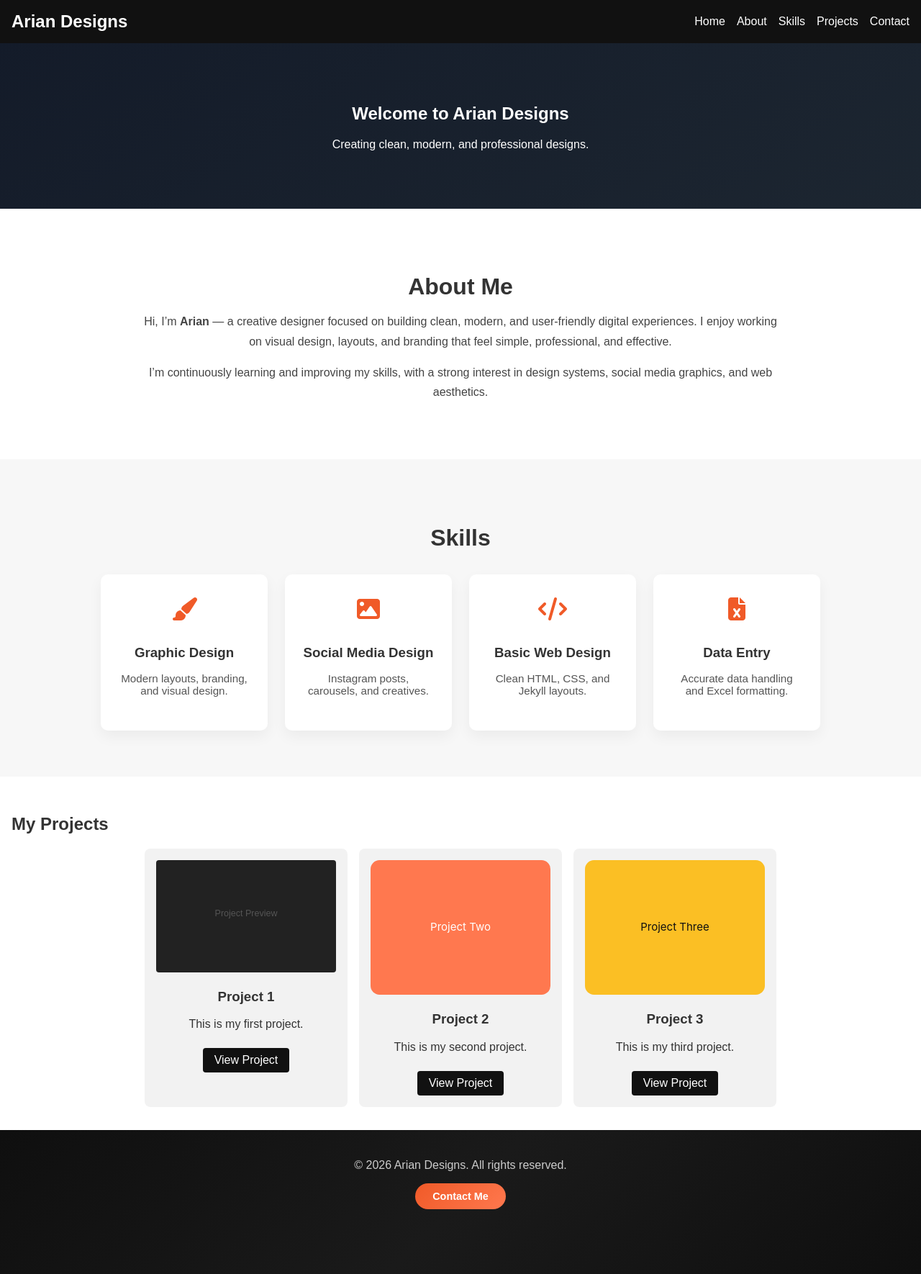
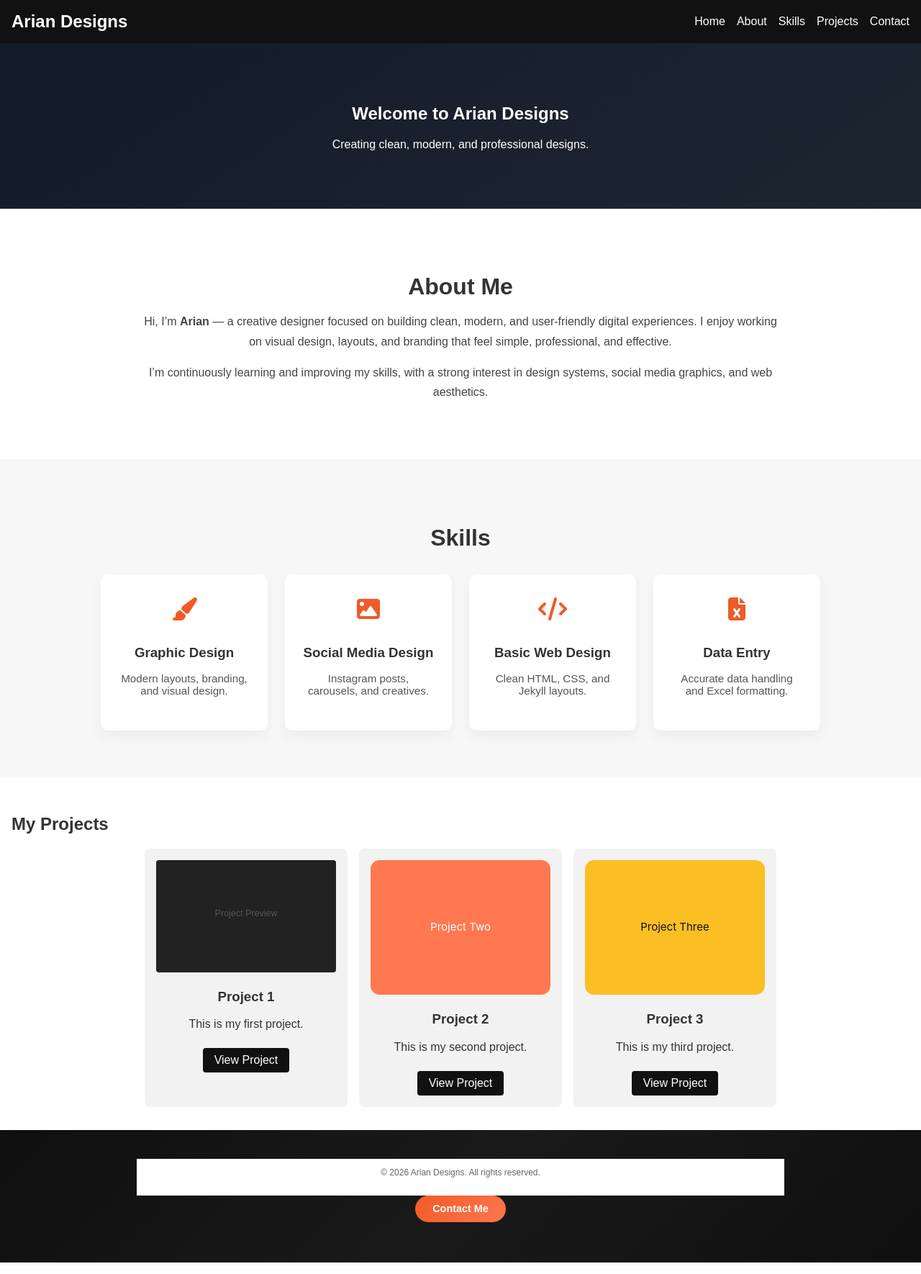
Before and after one commit to ariantechzone-stack/ariantechzone-stack.github.io, a Jekyll site: the page built from index.md, in a window 1280 px wide. Shown: the whole page at 72% size. Built offline with Jekyll 4.4.1, drawn with Linux system fonts in a browser that asks for light colours.

Commit message:
Update style.css

```diff
--- a/assets/css/style.css
+++ b/assets/css/style.css
@@ -1,3 +1,46 @@
+/* Footer copy visible initially */
+.footer-copy-static {
+  text-align: center;
+  padding: 0.8rem 0;
+  color: #666;
+  font-size: 0.75rem;
+  background: #fff;
+  transition: transform 0.6s ease, opacity 0.6s ease;
+}
+
+/* Fade + slide out when contact active */
+.footer-copy-static.hide {
+  opacity: 0;
+  transform: translateY(30px);
+}
+
+/* Fade + slide in when contact closes */
+.footer-copy-static.show {
+  opacity: 1;
+  transform: translateY(0);
+}
+
+/* Contact reveal slide-up */
+.contact-reveal {
+  transform: translateY(40px);
+  opacity: 0;
+  max-height: 0;
+  overflow: hidden;
+  transition: transform 0.6s ease, opacity 0.6s ease, max-height 0.6s ease;
+}
+
+.contact-reveal.active {
+  transform: translateY(0);
+  opacity: 1;
+  max-height: 600px;
+}
+
+/* Footer background glow */
+.site-footer::after {
+  opacity: 0;
+  transition: opacity 0.6s ease;
+}
+
 .site-footer.active::after {
   opacity: 1;
 }
```
